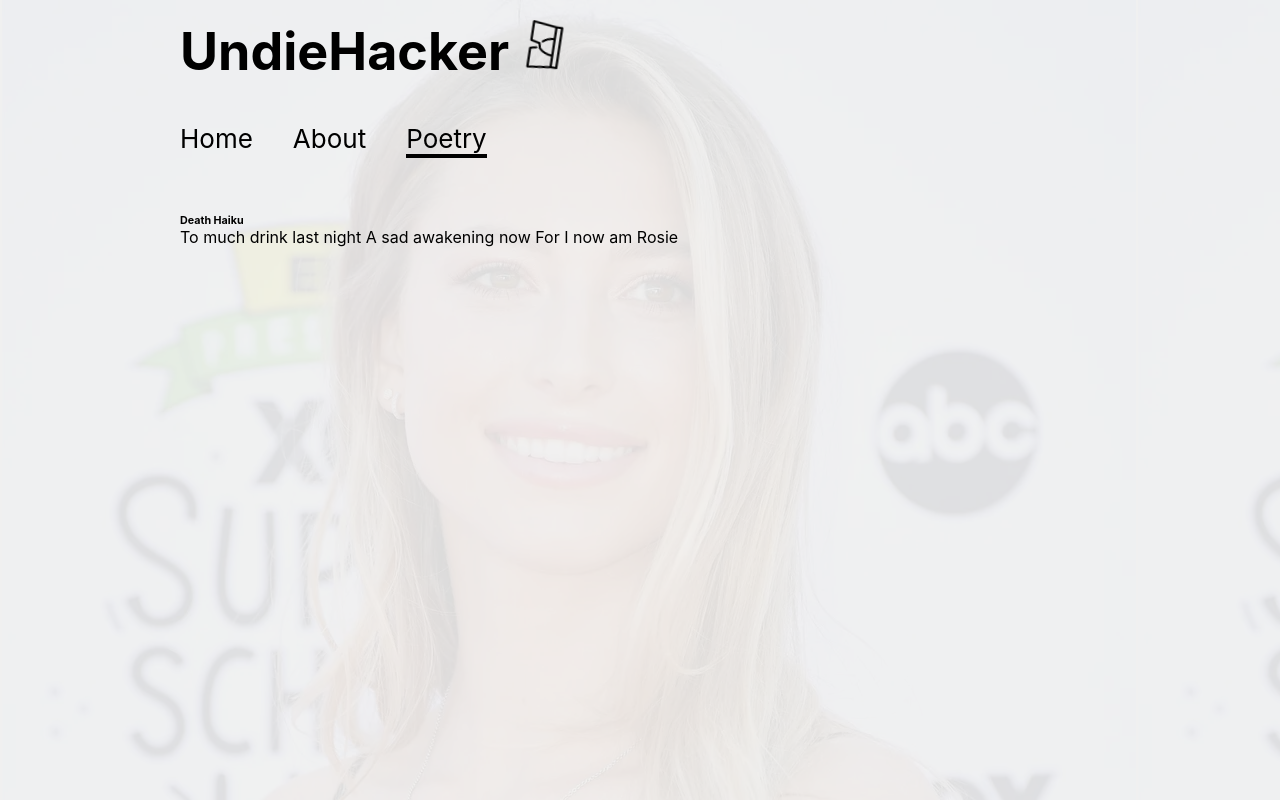
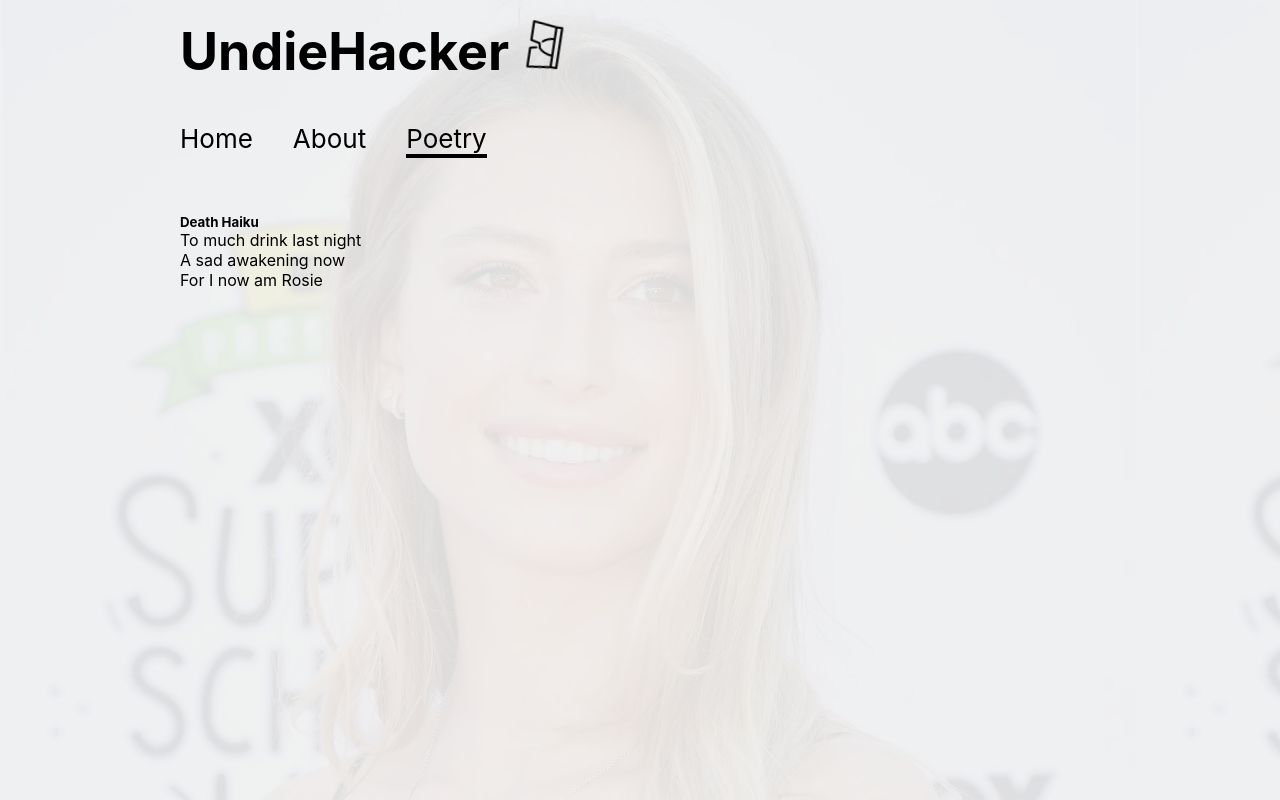
Before and after one commit to cook1emonstr/undiehacker, a React (Create React App) app: page /poetry in a window 1280 px wide. Built offline with nearby package versions, Linux system fonts and the light colour scheme.

Commit message:
death haiku and about page

```diff
--- a/src/App.js
+++ b/src/App.js
@@ -38,11 +38,11 @@ const About = () => (
 
 const Poetry = () => (
     <div className='poetry'>
-        <h6>Death Haiku</h6>
+        <h5>Death Haiku</h5>
         <p>
-            To much drink last night
-            A sad awakening now
-            For I now am Rosie
+            To much drink last night<br />
+            A sad awakening now<br />
+            For I now am Rosie <br />
         </p>
     </div>
 );
```
